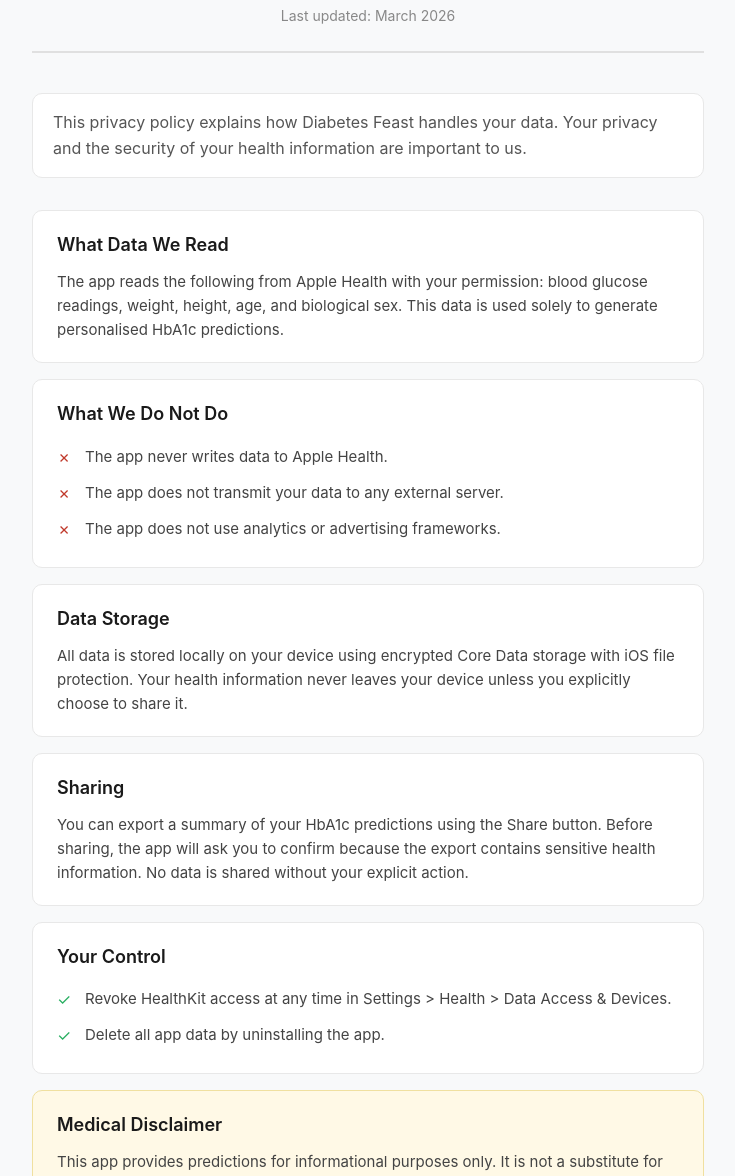
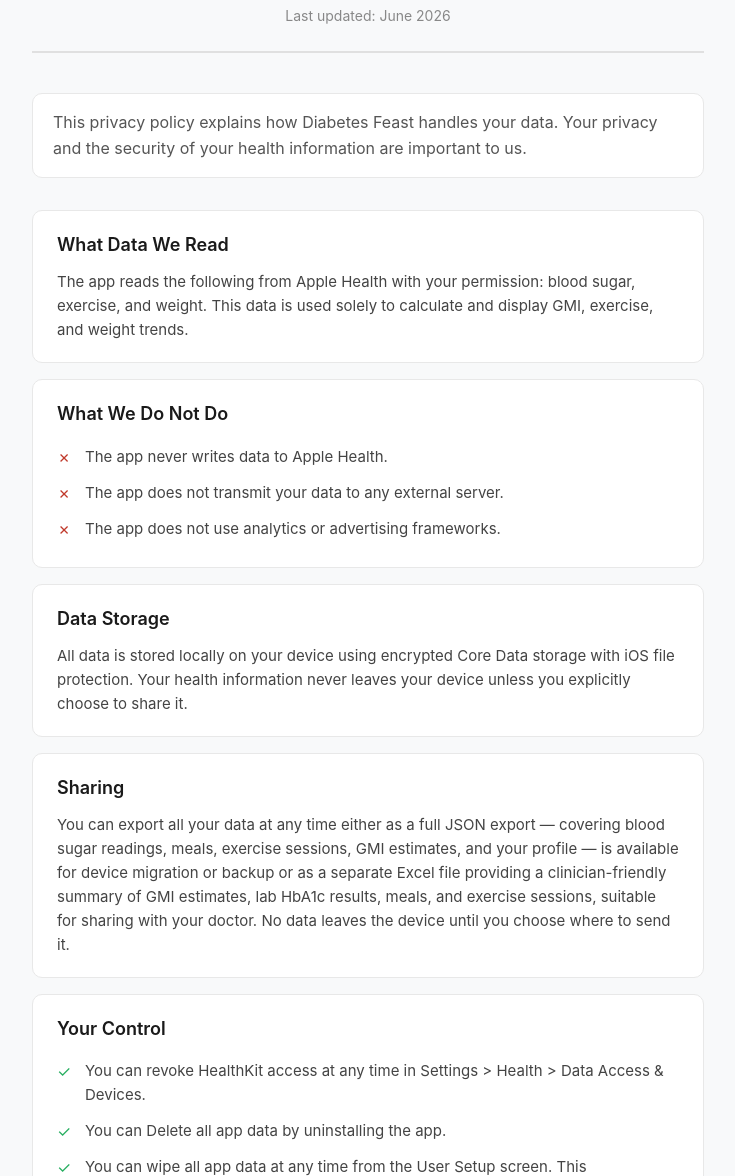
Before and after one commit to newkton1/diabetes-feast-privacy, a plain HTML site: page index.html in a window 1280 px wide. Shown: the part 124-1300 px from the top of the page, without its empty margins (272-1007 px from the left). Drawn offline with Linux system fonts and the light colour scheme.

Commit message:
Update index.html

```diff
--- a/index.html
+++ b/index.html
@@ -99,7 +99,7 @@
         <header>
             <h1>Diabetes Feast</h1>
             <div class="subtitle">Privacy Policy</div>
-            <div class="updated">Last updated: March 2026</div>
+            <div class="updated">Last updated: June 2026</div>
         </header>
 
         <div class="intro">
@@ -108,7 +108,7 @@
 
         <section>
             <h2>What Data We Read</h2>
-            <p>The app reads the following from Apple Health with your permission: blood glucose readings, weight, height, age, and biological sex. This data is used solely to generate personalised HbA1c predictions.</p>
+            <p>The app reads the following from Apple Health with your permission: blood sugar, exercise, and weight. This data is used solely to calculate and display GMI, exercise, and weight trends.</p>
         </section>
 
         <section>
@@ -127,14 +127,15 @@
 
         <section>
             <h2>Sharing</h2>
-            <p>You can export a summary of your HbA1c predictions using the Share button. Before sharing, the app will ask you to confirm because the export contains sensitive health information. No data is shared without your explicit action.</p>
+            <p>You can export all your data at any time either as a full JSON export — covering blood sugar readings, meals, exercise sessions, GMI estimates, and your profile — is available for device migration or backup or as a separate Excel file providing a clinician-friendly summary of GMI estimates, lab HbA1c results, meals, and exercise sessions, suitable for sharing with your doctor. No data leaves the device until you choose where to send it.</p>
         </section>
 
         <section>
             <h2>Your Control</h2>
             <ul class="control-list">
-                <li>Revoke HealthKit access at any time in Settings &gt; Health &gt; Data Access &amp; Devices.</li>
-                <li>Delete all app data by uninstalling the app.</li>
+                <li>You can revoke HealthKit access at any time in Settings &gt; Health &gt; Data Access &amp; Devices.</li>
+                <li>You can Delete all app data by uninstalling the app.</li>
+                <li>You can wipe all app data at any time from the User Setup screen. This permanently deletes your blood sugar readings, meals, exercise sessions, GMI estimates, and personal profile — but your My Menu food items are preserved so you don't have to rebuild them. No data can be recovered after a wipe.</li>
             </ul>
         </section>
 
```
